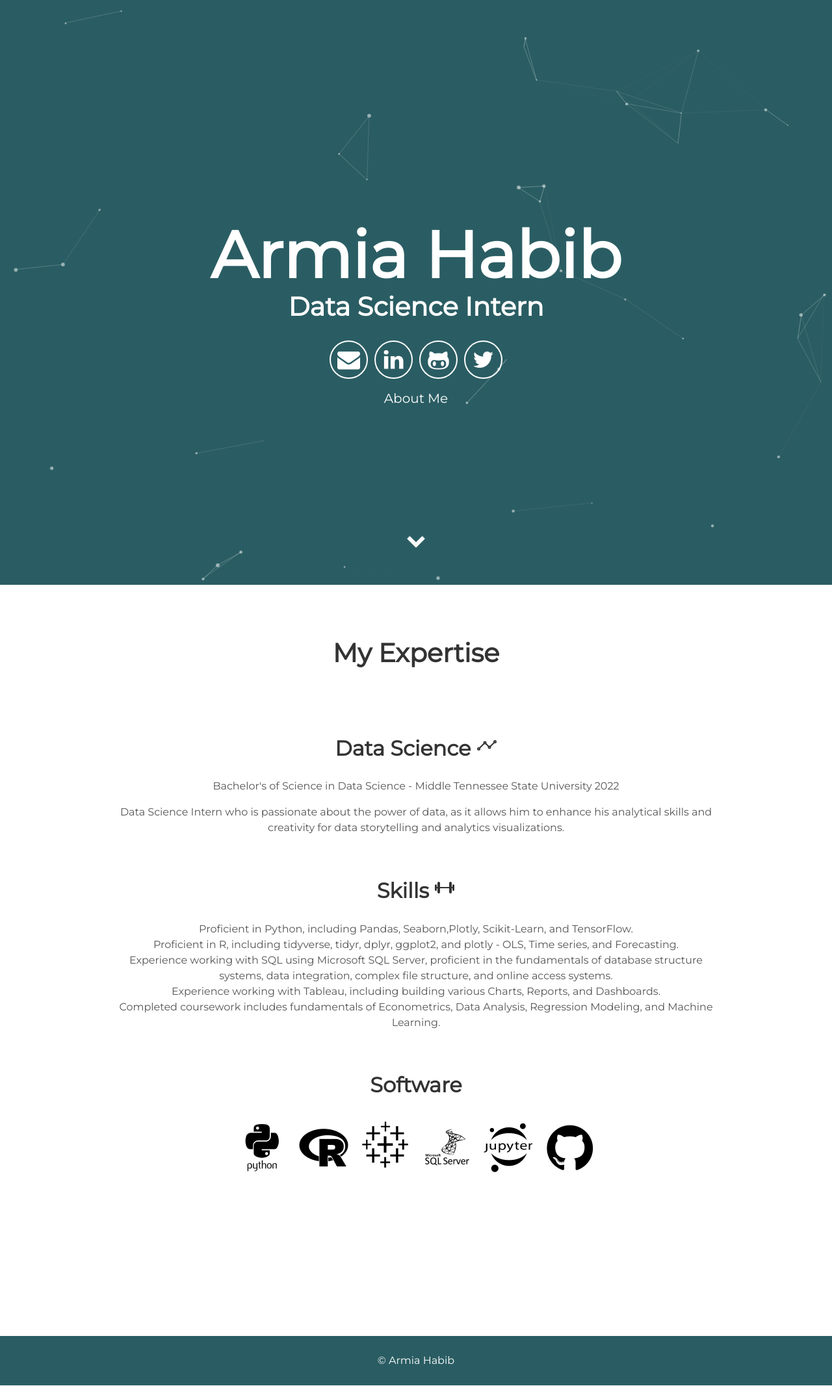
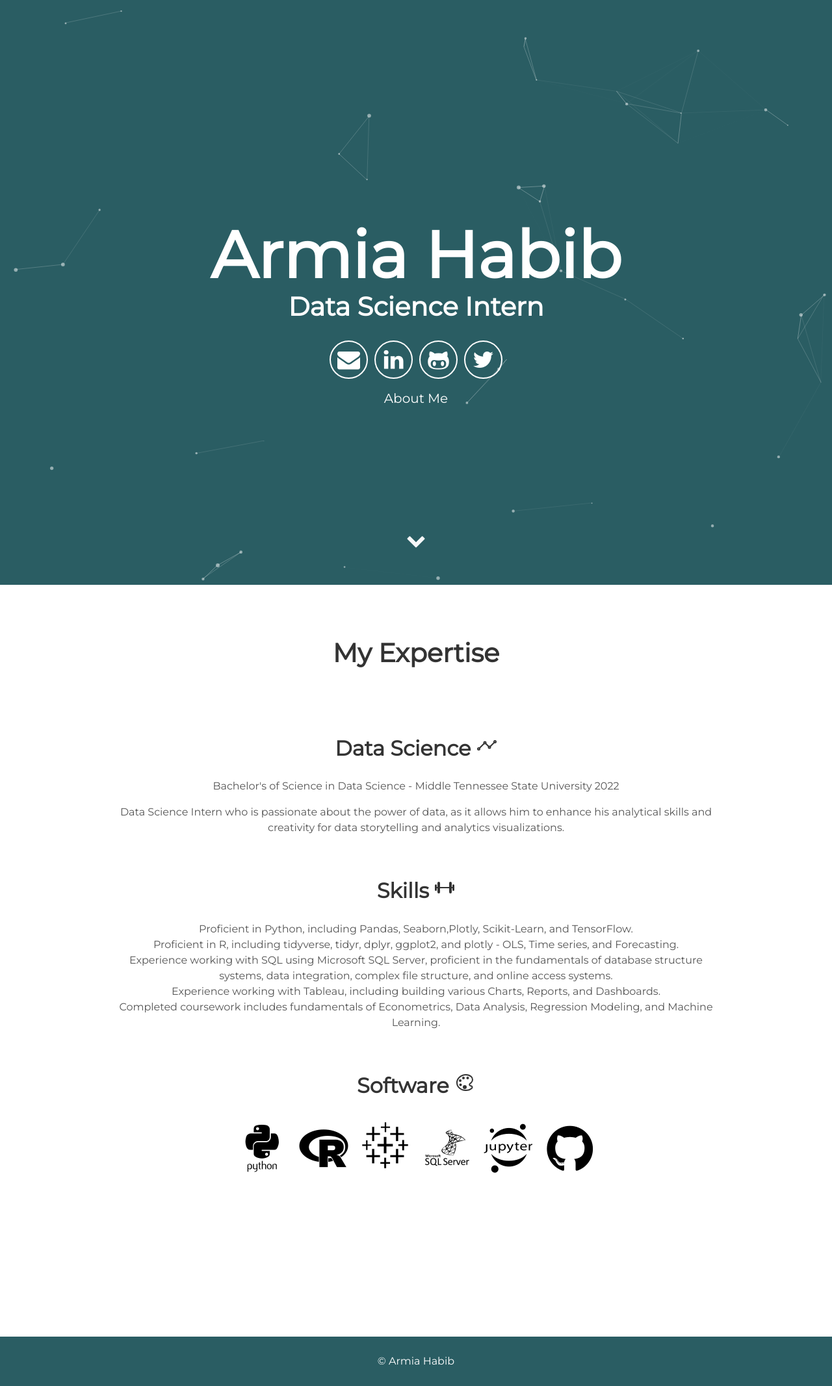
Before and after one commit to dfarone02/dfarone02.github.io, a Jekyll site: the page built from index.html, in a window 1280 px wide. Shown: the whole page at 65% size. Built offline with Jekyll 4.4.1, drawn with Linux system fonts in a browser that asks for light colours; nearby versions of some CDN libraries.

Commit message:
Update about.html

```diff
--- a/_includes/about.html
+++ b/_includes/about.html
@@ -17,7 +17,7 @@
        Completed coursework includes fundamentals of Econometrics, Data Analysis, Regression Modeling, and Machine Learning.</p>
 
 
-    <h2>Software</h2>
+    <h2>Software <ion-icon name="color-palette-outline"> </ion-icon> </h2>
      <i class="devicon-python-plain-wordmark blackiconcolor"></i>
      <i class="devicon-r-plain blackiconcolor"></i>
      <i class="blackiconcolor"><ion-icon name="logo-tableau"></ion-icon></i>
```
